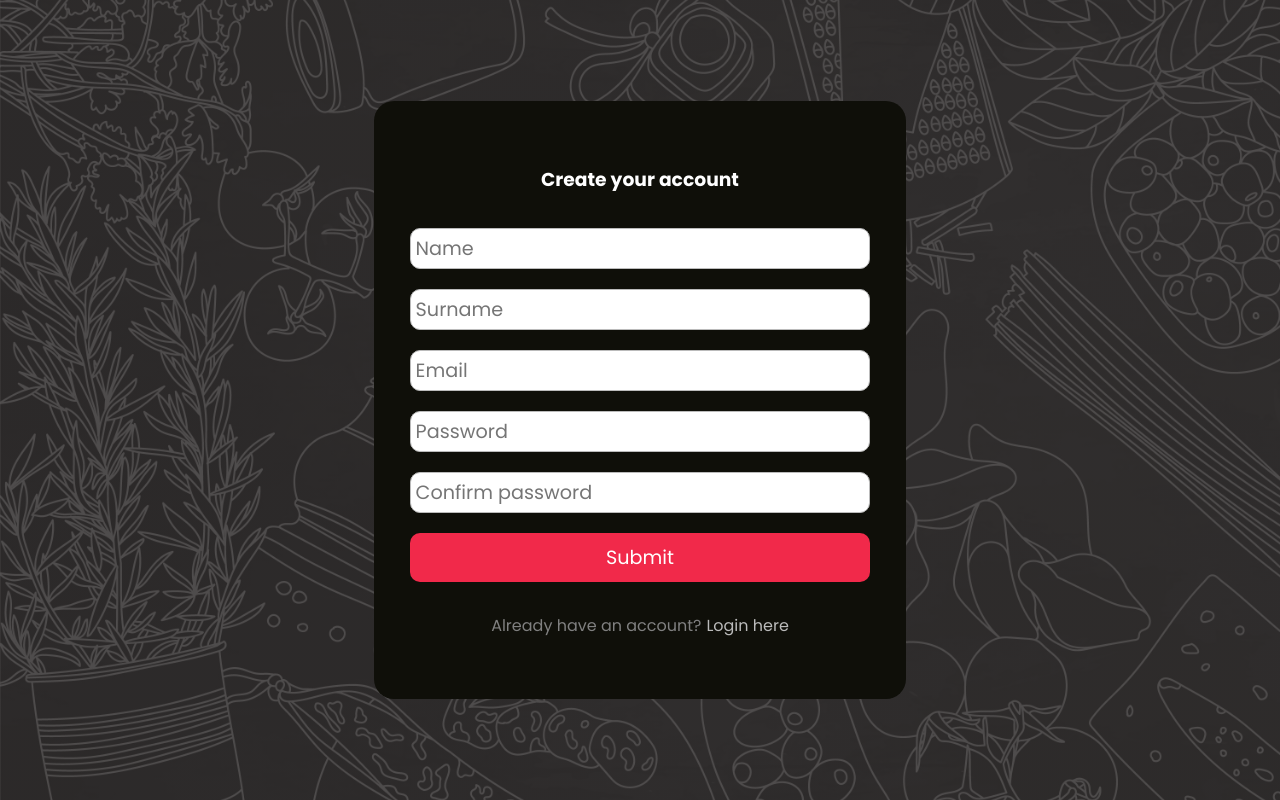
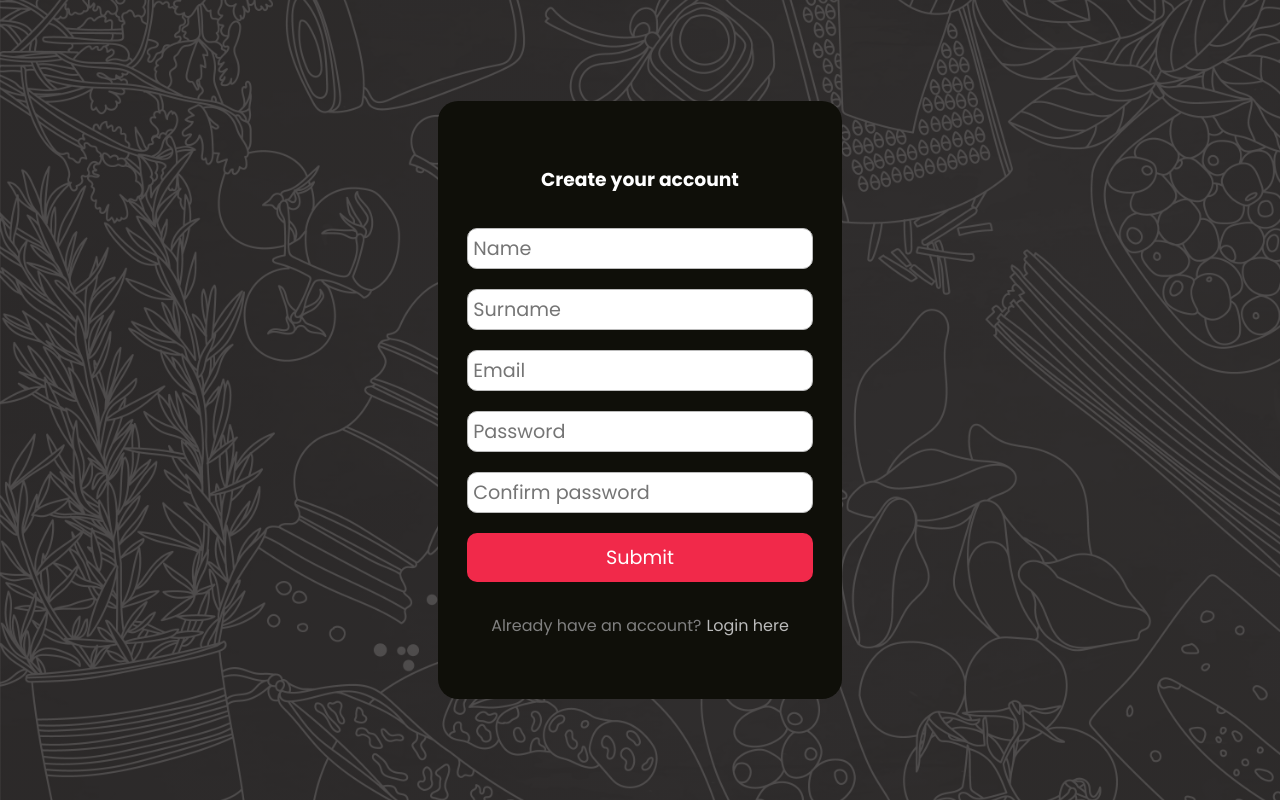
Before and after one commit to Lspacedev/restaurant-app-admin, a React (Vite) app: page /register in a window 1280 px wide. Built offline with nearby package versions, Linux system fonts and the light colour scheme.

Commit message:
updated styles

```diff
--- a/src/App.css
+++ b/src/App.css
@@ -901,7 +901,7 @@ select {
 .Register .form {
   margin: 0px auto;
   padding: 45px 10px;
-  width: 40%;
+  width: 30%;
   background-color: #0f0f09;
   border-radius: 20px;
 }
@@ -989,7 +989,7 @@ select {
 .Login .form {
   margin: 0px auto;
   padding: 45px 10px;
-  width: 40%;
+  width: 30%;
   background-color: #0f0f09;
   border-radius: 20px;
 }
```
